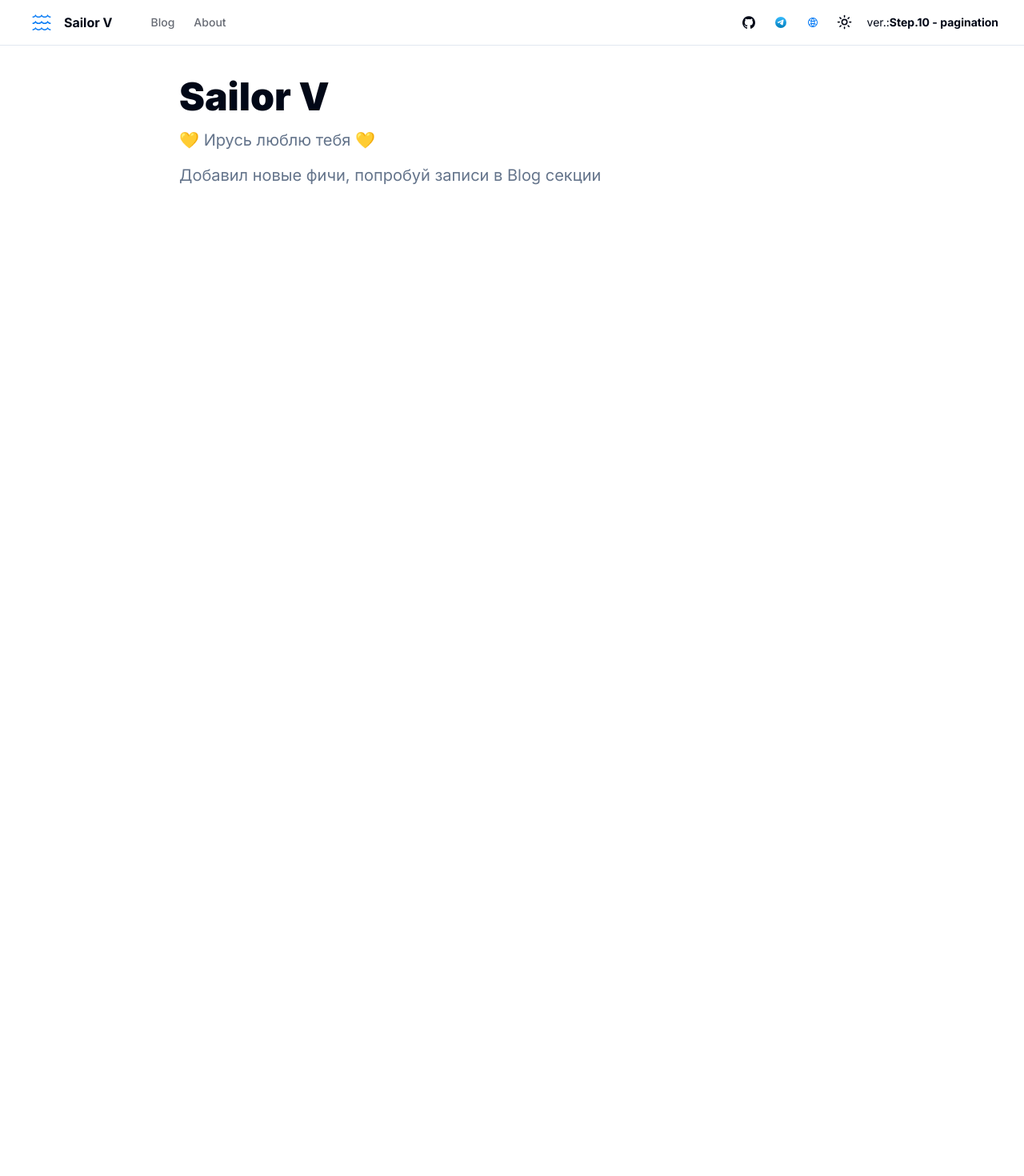
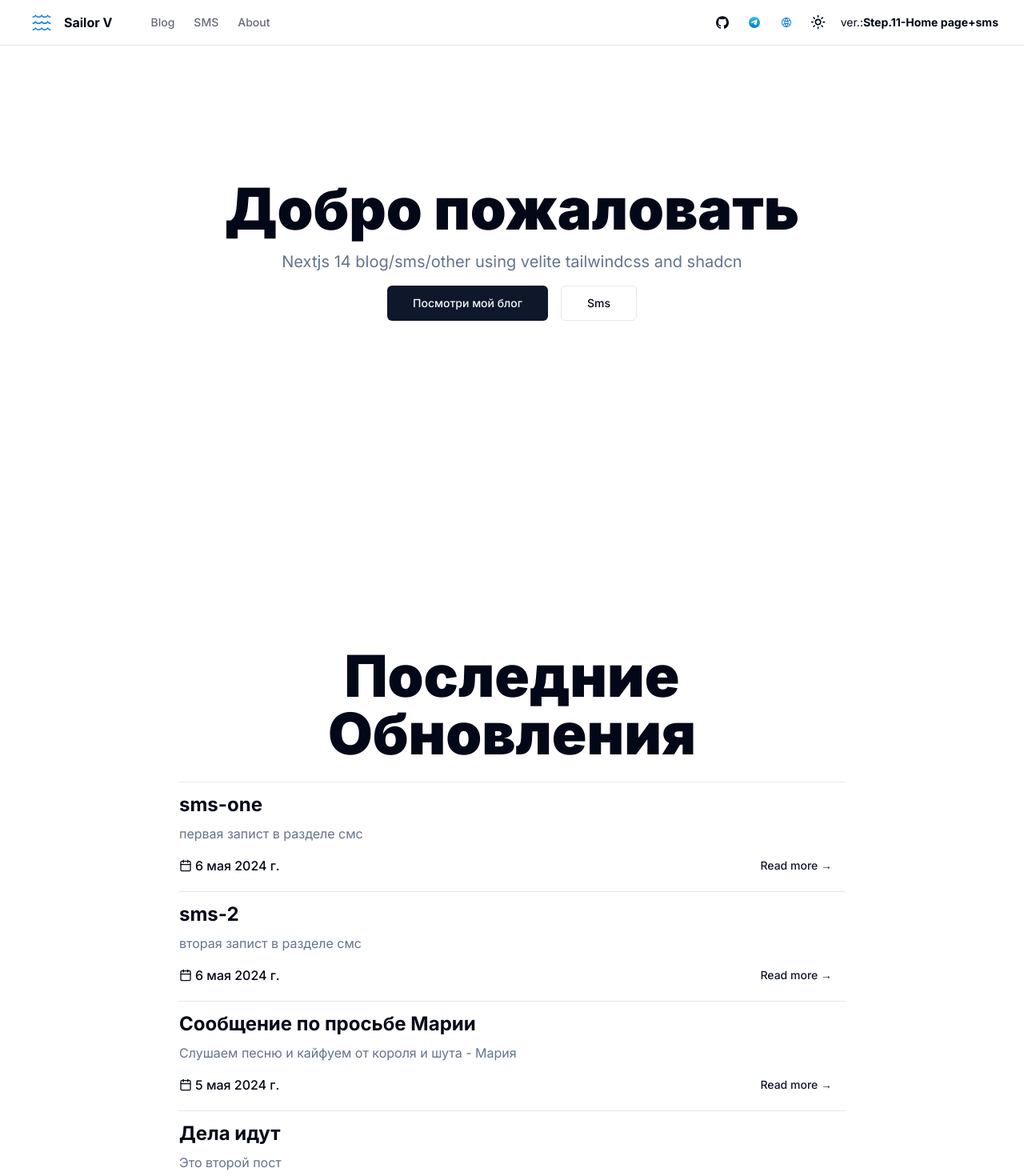
Before and after one commit to sitx/sms_markdown, a Next.js app: page / in a window 1280 px wide. Shown: the top 1470 px of the page at 80% size. Before the commit the page ends 800 px from the top, so only its background shows below. Built offline with nearby package versions, Linux system fonts and the light colour scheme.

Commit message:
Step 11: HomePage+SMS

```diff
--- a/app/page.tsx
+++ b/app/page.tsx
@@ -1,21 +1,62 @@
+import { buttonVariants } from '@/components/ui/button'
+import { siteConfig } from '@/config/site'
+import { cn, sortPosts } from '@/lib/utils'
+import Link from 'next/link'
+import { posts, sms } from '#site/content'
+import PostItem from '@/components/post-item'
+
 export default function Home() {
+  const latestPosts = sortPosts(posts).slice(0, 5)
+  const latestSms = sortPosts(sms).slice(0, 5)
+  const dispPost = sortPosts([...latestPosts, ...latestSms]).slice(0, 6)
   return (
-    <section className=''>
-      <div className='container max-w-4xl py-6 lg:py-10'>
-        <div className='flex flex-col items-start gap-4 md:flex-row md:justify-between md:gap-8'>
-          <div className=' flex-1 space-y-4'>
-            <h1 className='inline-block text-4xl font-black lg:text-5xl'>
-              Sailor V
-            </h1>
-            <p className='text-xl text-muted-foreground'>
-              💛 Ирусь люблю тебя 💛
-            </p>
-            <p className='text-xl text-muted-foreground'>
-              Добавил новые фичи, попробуй записи в Blog секции
-            </p>
+    <>
+      <section className='space-y-6 pb-8 pt-6 md:mt-10 md:pb-12 lg:py-32'>
+        <div className='container flex  flex-col gap-4 text-center'>
+          <h1 className='text-balance text-3xl font-black sm:text-5xl md:text-6xl lg:text-7xl'>
+            Добро пожаловать
+          </h1>
+          <p className='mx-auto max-w-[42rem] text-balance text-muted-foreground sm:text-xl'>
+            {siteConfig.descriprion}
+          </p>
+          <div className='flex flex-col justify-center gap-4 sm:flex-row'>
+            <Link
+              href='blog'
+              className={cn(buttonVariants({ size: 'lg' }), 'w-full sm:w-fit')}
+            >
+              Посмотри мой блог
+            </Link>
+            <Link
+              href='/sms'
+              target='_blank'
+              rel='noreferrer'
+              className={cn(
+                buttonVariants({ variant: 'outline', size: 'lg' }),
+                'w-full sm:w-fit'
+              )}
+            >
+              Sms
+            </Link>
           </div>
         </div>
-      </div>
-    </section>
+      </section>
+      <section className='container mt-60 flex max-w-4xl flex-col space-y-6 py-6 lg:py-10'>
+        <h2 className='text-center text-3xl font-black sm:text-5xl md:text-6xl lg:text-7xl'>
+          Последние Обновления
+        </h2>
+        <ul className='flex flex-col'>
+          {dispPost.map(post => (
+            <li key={post.slug} className='first:border-t first:border-border'>
+              <PostItem
+                slug={post.slug}
+                title={post.title}
+                description={post.description}
+                date={post.date}
+              />
+            </li>
+          ))}
+        </ul>
+      </section>
+    </>
   )
 }
--- /dev/null
+++ b/app/sms/[...slug]/page.tsx
@@ -0,0 +1,50 @@
+import { sms } from '#site/content'
+import { MDXComponent } from '@/components/mdx-components'
+import { formatDate } from '@/lib/utils'
+import { Calendar } from 'lucide-react'
+import { notFound } from 'next/navigation'
+import '@/styles/mdx.css'
+
+interface PostPageProps {
+  params: {
+    slug: string[]
+  }
+}
+
+async function getPostParams(params: PostPageProps['params']) {
+  const slug = params?.slug?.join('/')
+  const post = sms.find(post => post.slugAsParams === slug)
+  return post
+}
+
+export async function generateStaticParams(): Promise<
+  PostPageProps['params'][]
+> {
+  return sms.map(post => ({ slug: post.slugAsParams.split('/') }))
+}
+
+export default async function PostPage({ params }: PostPageProps) {
+  const post = await getPostParams(params)
+
+  if (!post || !post.published) {
+    return notFound()
+  }
+
+  return (
+    <article className='mx container prose mx-auto max-w-3xl py-6 dark:prose-invert'>
+      <h1 className='mb-2 text-2xl'>{post.title}</h1>
+      {post.description ? (
+        <p className='mt-0 text-xl text-muted-foreground'>{post.description}</p>
+      ) : null}
+      {/* <dl>
+        <dt className='sr-only'>Published On</dt>
+        <dd className='flex  items-center gap-1 text-sm font-medium text-muted-foreground sm:text-base'>
+          <Calendar className='h-4 w-4' />
+          <time dateTime={post.date}>{formatDate(post.date)}</time>
+        </dd>
+      </dl> */}
+      <hr className='my-4' />
+      <MDXComponent code={post.body} />
+    </article>
+  )
+}
--- /dev/null
+++ b/app/sms/page.tsx
@@ -0,0 +1,64 @@
+import { sms } from '#site/content'
+import PostItem from '@/components/post-item'
+import { QueryPagination } from '@/components/query-pagination'
+import { sortPosts } from '@/lib/utils'
+
+const POST_PER_PAGE = 5
+
+interface BlogPageProps {
+  searchParams: {
+    page?: string
+  }
+}
+
+export default async function BlogPage({ searchParams }: BlogPageProps) {
+  const currentPage = Number(searchParams?.page) || 1
+
+  const sortedPost = sortPosts(sms.filter(post => post.published))
+  const totalPages = Math.ceil(sortedPost.length / POST_PER_PAGE)
+
+  const displayPosts = sortedPost.slice(
+    POST_PER_PAGE * (currentPage - 1),
+    POST_PER_PAGE * currentPage
+  )
+
+  return (
+    <>
+      <div className='container max-w-4xl py-6 lg:py-10'>
+        <div className='flex flex-col items-start gap-4 md:flex-row md:justify-between md:gap-8'>
+          <div className=' flex-1 space-y-4'>
+            <h1 className='inline-block text-4xl font-black lg:text-5xl'>
+              SMS
+            </h1>
+            <p className='text-xl text-muted-foreground'>
+              safety managment system
+            </p>
+          </div>
+        </div>
+        <hr className='mt-8' />
+        {displayPosts?.length > 0 ? (
+          <ul className='flex flex-col'>
+            {displayPosts.map(post => {
+              const { slug, date, description, title } = post
+              return (
+                <li key={slug}>
+                  <PostItem
+                    slug={slug}
+                    date={date}
+                    title={title}
+                    description={description}
+                  />
+                </li>
+              )
+            })}
+          </ul>
+        ) : (
+          <p className='my-6 text-xl text-muted-foreground'>
+            Нет постов пока нечего показать
+          </p>
+        )}
+        <QueryPagination totalPages={totalPages} className='mt-4 justify-end' />
+      </div>
+    </>
+  )
+}
--- a/components/main-nav.tsx
+++ b/components/main-nav.tsx
@@ -25,6 +25,15 @@
         Blog
       </Link>
       <Link
+        href='/sms'
+        className={cn(
+          'hidden text-sm font-medium transition-colors hover:text-primary sm:inline-flex',
+          pathname === '/blog' ? 'text-foreground' : 'text-foreground/60'
+        )}
+      >
+        SMS
+      </Link>
+      <Link
         href='/about'
         className={cn(
           'hidden text-sm font-medium transition-colors hover:text-primary sm:inline-flex',
--- a/components/mobile-nav.tsx
+++ b/components/mobile-nav.tsx
@@ -32,6 +32,9 @@
         <div className='mt-3 flex flex-col gap-3'>
           <MobileLink onOpenChange={setOpen} href='/blog'>
             Blog
+          </MobileLink>
+          <MobileLink onOpenChange={setOpen} href='/sms'>
+            SMS
           </MobileLink>
           <MobileLink onOpenChange={setOpen} href='/about'>
             About
--- a/config/site.ts
+++ b/config/site.ts
@@ -4,9 +4,9 @@
 export const siteConfig = {
   name: 'Sailor V',
   url: 'https://sms-sigma-nine.vercel.app',
-  descriprion: 'Nextjs 14 blog using velite tailwindcss and shadcn',
+  descriprion: 'Nextjs 14 blog/sms/other using velite tailwindcss and shadcn',
   author: 'sky_wa1ker',
-  version: 'Step.10 - pagination',
+  version: 'Step.11-Home page+sms',
   links: {
     site: 'https://sms-sigma-nine.vercel.app/',
     github: 'https://github.com/sitx',
```
Also changed, not shown: content/sms/sms-itro.mdx (added, +15 -0 lines), content/sms/sms-itro2.mdx (added, +15 -0 lines), velite.config.ts (+16 -1 lines), .velite/index.d.ts, .velite/index.js, .velite/sms.json (added).
